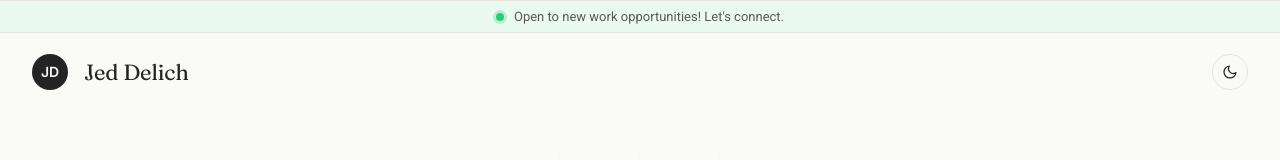
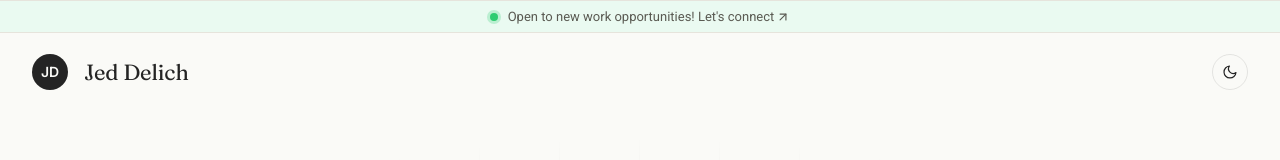
Before and after one commit to jeddelich/next-portfolio, a Next.js app: page / in a window 1280 px wide. Shown: the top 160 px of the page. Built offline with nearby package versions, Linux system fonts and the light colour scheme.

Commit message:
fix: statusBar internal navigation and intuitiveness

```diff
--- a/components/ui/StatusBar.module.css
+++ b/components/ui/StatusBar.module.css
@@ -50,6 +50,12 @@
   display: inline-block;
 }
 
+.heroStatusText {
+  display: inline-flex;
+  align-items: center;
+  gap: 2px;
+}
+
 :global(.dark-theme) .heroStatusBar {
   color: rgba(255, 255, 255, 0.9);
   border-color: rgba(255, 255, 255, 0.2);
--- a/components/ui/StatusBar.tsx
+++ b/components/ui/StatusBar.tsx
@@ -2,9 +2,28 @@ import styles from "./StatusBar.module.css";
 
 export default function StatusBar() {
   return (
-    <a href="#contact" className={`${styles.heroStatusBar} ${styles.heroStatusBarFullWidth}`}>
+    <a
+      href="#connect"
+      className={`${styles.heroStatusBar} ${styles.heroStatusBarFullWidth}`}
+    >
       <span className={styles.heroStatusDot} aria-hidden="true"></span>
-      <span className={styles.heroStatusText}>Open to new work opportunities! Let&apos;s connect.</span>
+      <span className={styles.heroStatusText}>
+        Open to new work opportunities! Let&apos;s connect
+        <svg
+          width="14"
+          height="14"
+          viewBox="0 0 24 24"
+          fill="none"
+          stroke="currentColor"
+          strokeWidth="2"
+          strokeLinecap="round"
+          strokeLinejoin="round"
+          aria-hidden="true"
+        >
+          <path d="M7 17 17 7" />
+          <path d="M7 7h10v10" />
+        </svg>
+      </span>
     </a>
   );
 }
```
